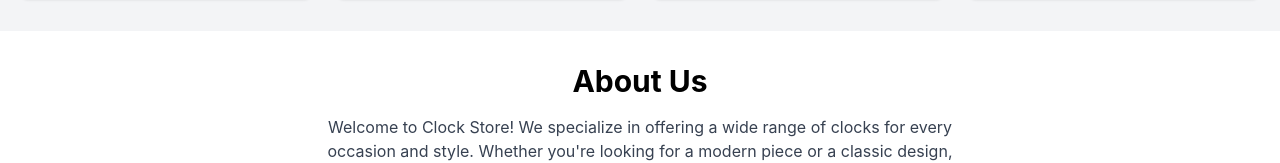
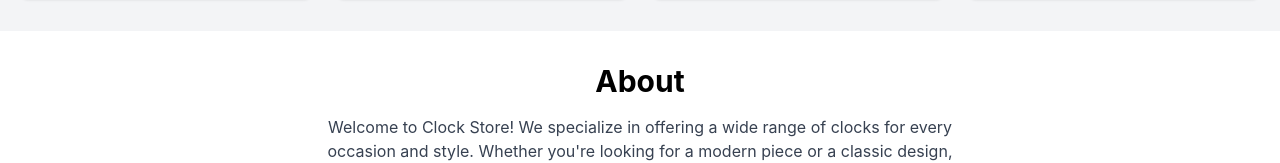
Before and after one commit to seanglysim/Tailwind-WebHomeWork, a website: page src/index.html in a window 1280 px wide. Shown: the part 1712-1875 px from the top of the page. Drawn offline with nearby package versions, Linux system fonts and the light colour scheme.

Commit message:
Update static.yml

```diff
--- a/src/index.html
+++ b/src/index.html
@@ -858,7 +858,7 @@
     <!--TODO About Section-->
     <section class="py-8 bg-white">
         <div class="container mx-auto px-4 text-center">
-          <h2 class="text-3xl font-bold mb-4">About Us</h2>
+          <h2 class="text-3xl font-bold mb-4">About</h2>
           <p class="text-gray-700 max-w-2xl mx-auto">
             Welcome to Clock Store! We specialize in offering a wide range of clocks for every occasion and style. Whether you're looking for a modern piece or a classic design, we've got you covered.
           </p>
```
Also changed, not shown: .github/workflows/static.yml.
